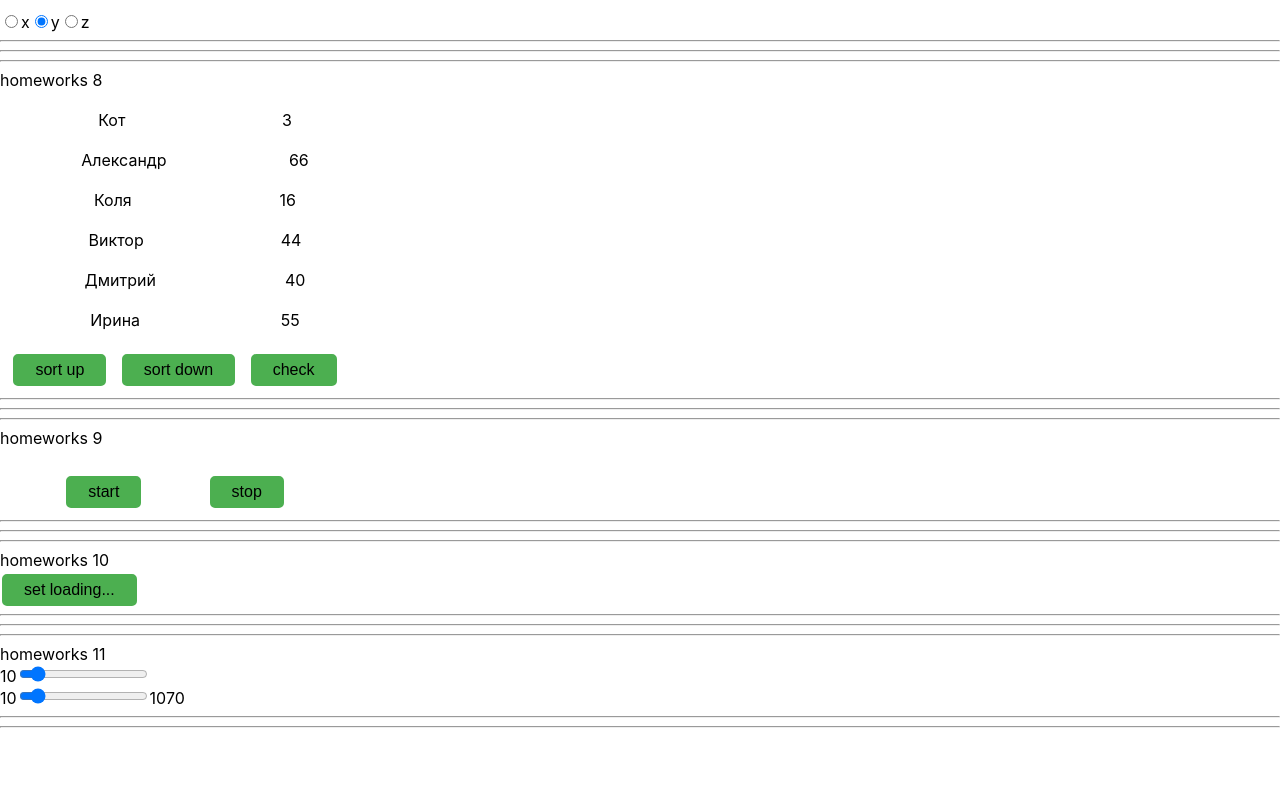
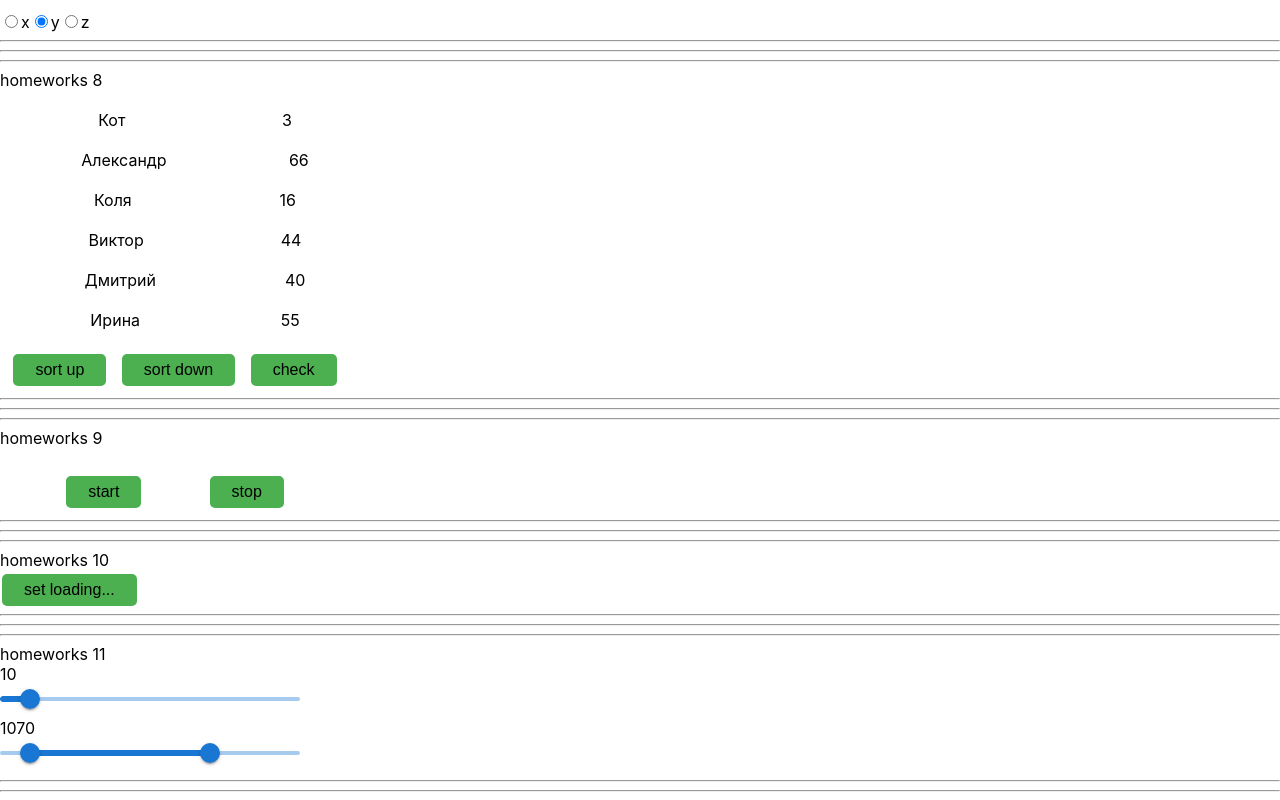
Before and after one commit to MaxOF/hw-ignat, a React (Create React App) app: page /hw-ignat/junior in a window 1280 px wide. Shown: the part 199-999 px from the top of the page. Before the commit the page ends 935 px from the top, so only its background shows below. Built offline with nearby package versions, Linux system fonts and the light colour scheme.

Commit message:
refactor hw11

```diff
--- a/src/p2-homeworks/h11/HW11.tsx
+++ b/src/p2-homeworks/h11/HW11.tsx
@@ -1,13 +1,16 @@
 import React, {useState} from 'react'
 import SuperRange from './common/c7-SuperRange/SuperRange'
-import SuperDoubleRange from './common/c8-SuperDoubleRange/SuperDoubleRange'
+import {SuperDoubleRange} from './common/c8-SuperDoubleRange/SuperDoubleRange'
 
 function HW11() {
     const [value1, setValue1] = useState(10)
-    const [value2, setValue2] = useState<number[]>([value1, 70])
+    const [value2, setValue2] = useState<number | number[]>([value1, 70])
 
-    const onChangeRange = (value: number) => {
-        setValue1(value)
+    const onChangeSuperRange = (value: number | number[]) => {
+        setValue2(value as number[])
+    }
+    const onChangeRange = (value: number | number[]) => {
+        setValue1(value as number)
     }
 
     return (
@@ -25,12 +28,11 @@ function HW11() {
             </div>
 
             <div>
-                <span>{value1}</span>
+                <span>{value2}</span>
                 <SuperDoubleRange
-                    value={value1}
-                    onChangeRange={onChangeRange}
+                    value={value2}
+                    onChangeSuperRange={onChangeSuperRange}
                 />
-                <span>{value2}</span>
             </div>
 
             <hr/>
--- a/src/p2-homeworks/h11/common/c7-SuperRange/SuperRange.tsx
+++ b/src/p2-homeworks/h11/common/c7-SuperRange/SuperRange.tsx
@@ -1,43 +1,22 @@
-import React, {ChangeEvent, DetailedHTMLProps, InputHTMLAttributes} from 'react'
-import s from './SuperRange.module.css'
+import * as React from 'react';
 
-// тип пропсов обычного инпута
-type DefaultInputPropsType = DetailedHTMLProps<InputHTMLAttributes<HTMLInputElement>, HTMLInputElement>
+import Box from '@mui/material/Box';
+import Slider from '@mui/material/Slider';
 
-// здесь мы говорим что у нашего инпута будут такие же пропсы как у обычного инпута
-// (чтоб не писать value: string, onChange: ...; они уже все описаны в DefaultInputPropsType)
-type SuperRangePropsType = DefaultInputPropsType & { // и + ещё пропсы которых нет в стандартном инпуте
-    onChangeRange?: (value: number) => void
-};
+type PropsType = {
+    value: number
+    onChangeRange: (value: number) => void
+}
 
-const SuperRange: React.FC<SuperRangePropsType> = (
-    {
-        type, // достаём и игнорируем чтоб нельзя было задать другой тип инпута
-        onChange, onChangeRange,
-        className,
-value,
-        ...restProps// все остальные пропсы попадут в объект restProps
-    }
-) => {
-    const onChangeCallback = (e: ChangeEvent<HTMLInputElement>) => {
-        onChange && onChange(e) // сохраняем старую функциональность
+export default function SuperRange(props: PropsType) {
 
-        onChangeRange && onChangeRange(+e.currentTarget.value)
+    const onChangeHandler = (event: Event, value: number | number[], activeThumb: number) => {
+        props.onChangeRange(value as number)
     }
 
-    const finalRangeClassName = `${s.range} ${className ? className : ''}`
-
     return (
-        <>
-            <input
-                type={'range'}
-                onChange={onChangeCallback}
-                className={finalRangeClassName}
-                value={value}
-                {...restProps} // отдаём инпуту остальные пропсы если они есть (value например там внутри)
-            />
-        </>
-    )
+        <Box width={300}>
+            <Slider defaultValue={props.value} aria-label="Default" valueLabelDisplay="auto" onChange={onChangeHandler} />
+        </Box>
+    );
 }
-
-export default SuperRange
--- a/src/p2-homeworks/h11/common/c8-SuperDoubleRange/SuperDoubleRange.tsx
+++ b/src/p2-homeworks/h11/common/c8-SuperDoubleRange/SuperDoubleRange.tsx
@@ -1,42 +1,48 @@
-import React, {ChangeEvent, DetailedHTMLProps, InputHTMLAttributes} from "react";
-import s from "../c7-SuperRange/SuperRange.module.css";
+import * as React from 'react';
+import Box from '@mui/material/Box';
+import Slider from '@mui/material/Slider';
 
-type DefaultInputPropsType = DetailedHTMLProps<InputHTMLAttributes<HTMLInputElement>, HTMLInputElement>
+type PropsType = {
+    value: number | number[]
+    onChangeSuperRange: (value: number | number[]) => void
+}
 
-// здесь мы говорим что у нашего инпута будут такие же пропсы как у обычного инпута
-// (чтоб не писать value: string, onChange: ...; они уже все описаны в DefaultInputPropsType)
-type SuperRangePropsType = DefaultInputPropsType & { // и + ещё пропсы которых нет в стандартном инпуте
-    onChangeRange?: (value: number) => void
-};
+const minDistance = 10;
 
-const SuperDoubleRange: React.FC<SuperRangePropsType> = (
-    {
-        type, // достаём и игнорируем чтоб нельзя было задать другой тип инпута
-        onChange, onChangeRange,
-        className,
-        value,
-        ...restProps// все остальные пропсы попадут в объект restProps
-    }
-) => {
-    const onChangeCallback = (e: ChangeEvent<HTMLInputElement>) => {
-        onChange && onChange(e) // сохраняем старую функциональность
+export const SuperDoubleRange = ({value, onChangeSuperRange}: PropsType) => {
 
-        onChangeRange && onChangeRange(+e.currentTarget.value)
-    }
 
-    const finalRangeClassName = `${s.range} ${className ? className : ''}`
+    const handleChange2 = (
+        event: Event,
+        newValue: number | number[],
+        activeThumb: number,
+    ) => {
+
+        if (!Array.isArray(newValue)) {
+            return;
+        }
+        if (newValue[1] - newValue[0] < minDistance) {
+            if (activeThumb === 0) {
+                const clamped = Math.min(newValue[0], 100 - minDistance);
+                onChangeSuperRange([clamped, clamped + minDistance]);
+            } else {
+                const clamped = Math.max(newValue[1], minDistance);
+                onChangeSuperRange([clamped - minDistance, clamped]);
+            }
+        } else {
+            onChangeSuperRange(newValue as number[]);
+        }
+    };
 
     return (
-        <>
-            <input
-                type={'range'}
-                onChange={onChangeCallback}
-                className={finalRangeClassName}
+        <Box sx={{ width: 300 }}>
+            <Slider
+                getAriaLabel={() => 'Minimum distance shift'}
                 value={value}
-                {...restProps} // отдаём инпуту остальные пропсы если они есть (value например там внутри)
+                onChange={handleChange2}
+                valueLabelDisplay="auto"
+                disableSwap
             />
-        </>
-    )
+        </Box>
+    );
 }
-
-export default SuperDoubleRange
```
